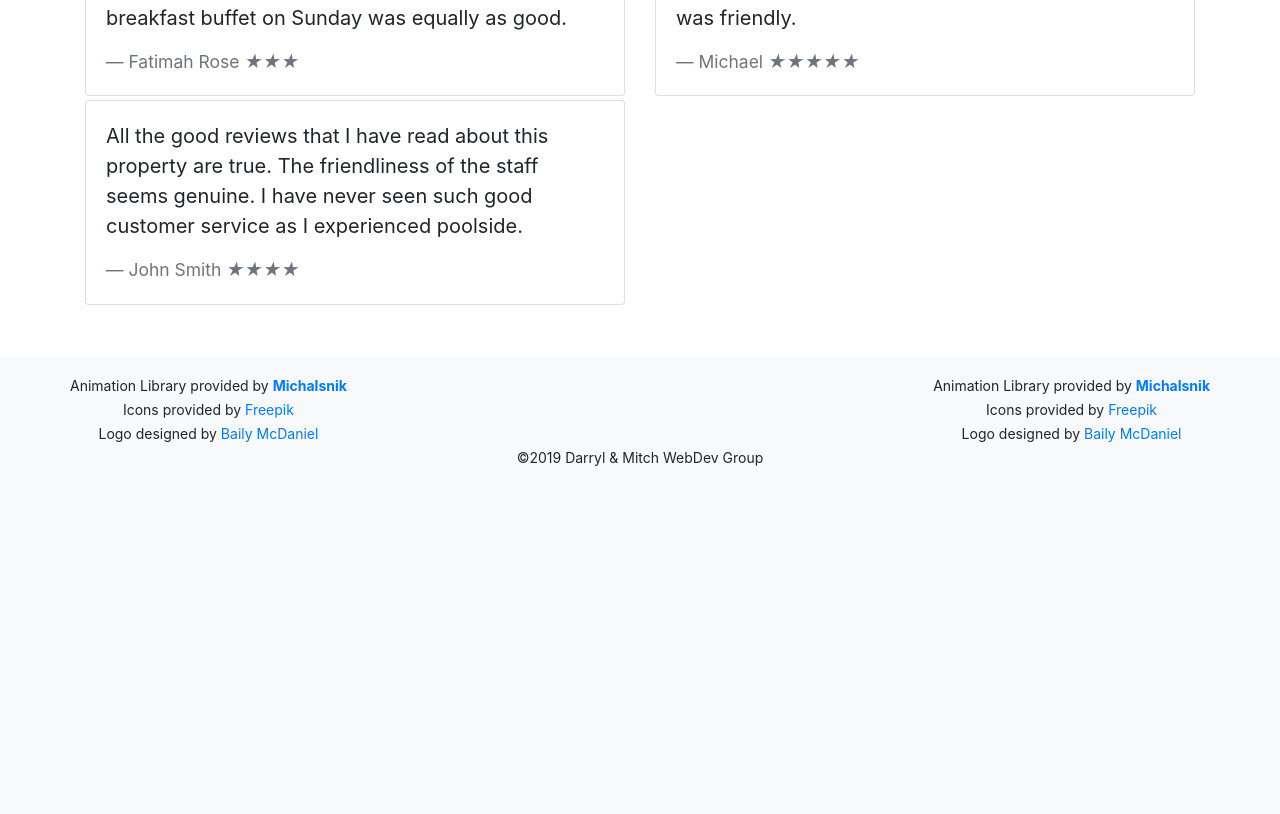
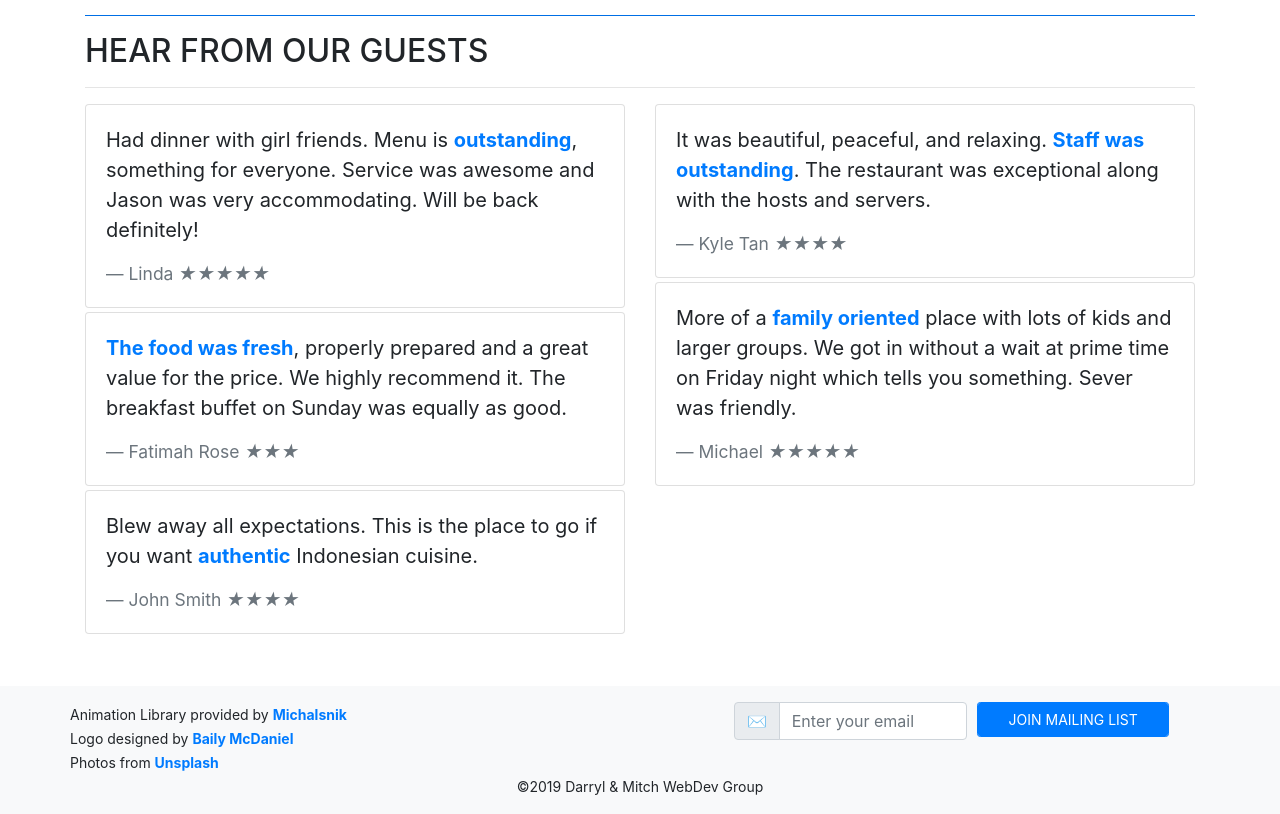
Before and after one commit to MLDeJonghe/CS3500-Final, a PHP site: page / in a window 1280 px wide. Shown: the part 924-1738 px from the top of the page. Before the commit the page ends 1409 px from the top, so only its background shows below. Run offline with PHP 8.4, Linux system fonts and the light colour scheme; some libraries are stand-ins or nearby versions.

Commit message:
Finish footer and home page

```diff
--- a/src/php/checkout_order_display.php
+++ b/src/php/checkout_order_display.php
@@ -9,7 +9,7 @@ $conn = mysqli_connect($mysqlServer, $username, $password, $db);
 
 $price_total = 0;
 
-foreach($_SESSION['orderDetails']['orderItems'] as $key=> $value) {
+foreach($_SESSION['orderDetails']['orderItems'] as $key => $value) {
 
     $itemID = $_SESSION['orderDetails']['orderItems'][$key];
     $sql = "SELECT * FROM menu WHERE dishID = $itemID";
@@ -81,3 +81,5 @@ echo '
             </div>
         </div>
     </li>';
+
+?>
--- a/src/php/footer.inc.php
+++ b/src/php/footer.inc.php
@@ -1,24 +1,37 @@
-<footer class="text-center bg-light mt-5 ">
+<footer class="footer text-center bg-light mt-5 ">
     <div class="container-fluid sticky-bottom">
         <div class="container">
             <div class="row py-3">
                 <div class="col">
                     <div class="row justify-content-between">
-                        <div class="col-5-md">
+                        <div class="col-4-md text-left">
                             <small>Animation Library provided by <a class="font-weight-bold" href="https://michalsnik.github.io/aos/">Michalsnik</a></small>
                             <br>
-                            <small>Icons provided by <a href="https://www.flaticon.com/authors/freepik">Freepik</a></small>
+                            <small>Logo designed by <a class="font-weight-bold" href="https://www.instagram.com/bailydesigns/?hl=en">Baily McDaniel</a></small>
                             <br>
-                            <small>Logo designed by <a href="https://www.instagram.com/bailydesigns/?hl=en">Baily McDaniel</a></small>
+                            <small>Photos from <a class="font-weight-bold" href="https://unsplash.com/">Unsplash</a></small>
                             <br>
                         </div>
-                        <div class="col-5-md">
-                            <small>Animation Library provided by <a class="font-weight-bold" href="https://michalsnik.github.io/aos/">Michalsnik</a></small>
-                            <br>
-                            <small>Icons provided by <a href="https://www.flaticon.com/authors/freepik">Freepik</a></small>
-                            <br>
-                            <small>Logo designed by <a href="https://www.instagram.com/bailydesigns/?hl=en">Baily McDaniel</a></small>
-                            <br>
+                        <div class="col-6-md text-right">
+                            <form action="">
+                                <div class="form-row">
+                                  <div class="col-6">
+
+                                      <div class="input-group">
+                                          <div class="input-group-prepend">
+                                              <div class="input-group-text"><span>&#x2709;</span></div>
+                                          </div>
+                                          <input type="text" class="form-control" id="emailInput" placeholder="Enter your email">
+                                      </div>
+                                  </div>
+
+                                  <div class="col-5">
+
+                                      <button class="btn btn-sm btn-primary form-control" type="">JOIN MAILING LIST</button>
+                                  </div>
+                                </div>
+
+                            </form>
                         </div>
                     </div>
                     <div class="row">
--- a/src/php/index.php
+++ b/src/php/index.php
@@ -1,4 +1,4 @@
-<?php include "sessionHandler.php";?>
+<?php include "sessionHandler.php"; ?>
 
 <!DOCTYPE html>
 <html lang="en">
@@ -35,53 +35,50 @@
             </div>
         </div>
         <div class="row justify-content-between">
-            <div class="col-lg-4 mb-3">
+            <div class="col-lg-6 mb-3">
                 <h2 class="text-uppercase mb-1">About Bumbu</h2>
                 <hr class="my-1">
-                <p>Here at Bumbu, we aim to bring our guest the most authentic Indonesian flavors as possible.
-                    You will be indulged with mouth watering traditional Indonesian dishes and the aroma of spices.
+                <p>Here at Bumbu, we aim to bring our guests the most authentic Indonesian flavors we can.
+                    You will be met with traditional Indonesian dishes and the aroma of spices.
                     At Bumbu, we ensure only the highest quality ingredients will be served to our guests.
                     Our restaurants feature an impeccable atmosphere that will bolster your experience and leave you wanting more.
                     Visit us at one of our three Michigan locations today!
                 </p>
             </div>
             <div class="col-lg-6 text-center">
-                <!-- <div id="carouselExampleIndicators" class="carousel slide " data-ride="carousel">
-                    <ol class="carousel-indicators ">
-                        <li data-target="#carouselExampleIndicators" data-slide-to="0" class="active bg-primary"></li>
-                        <li data-target="#carouselExampleIndicators" data-slide-to="1" class="bg-primary"></li>
-                        <li data-target="#carouselExampleIndicators" data-slide-to="2" class="bg-primary"></li>
-                    </ol>
-                    <div class="carousel-inner">
-                        <div class="carousel-item active w-100">
-                            <a href="menu.php">
-                                <img class="d-block " src="../images/Me.jpg" alt="First slide" height="250">
-                                Hey
-                            </a>
-                        </div>
-                        <div class="carousel-item w-100 h-100">
-                            <img class="d-block" src="../images/pic.jpg" alt="Second slide" height="250">
-                        </div>
-                        <div class="carousel-item w-100 h-100">
-                            <img class="d-block" src="../images/Me.jpg" alt="Third slide" height="250">
-                        </div>
-                    </div>
-                    <a class="carousel-control-prev" href="#carouselExampleIndicators" role="button" data-slide="prev">
-                        <span class="carousel-control-prev-icon" aria-hidden="true"></span>
-                        <span class="sr-only">Previous</span>
-                    </a>
-                    <a class="carousel-control-next" href="#carouselExampleIndicators" role="button" data-slide="next">
-                        <span class="carousel-control-next-icon" aria-hidden="true"></span>
-                        <span class="sr-only">Next</span>
-                    </a>
-                </div> -->
-                <img src="../images/Bumbu_200-01.png" class="w-50">
+                <img src="../images/Bumbu_300-01.png">
             </div>
         </div>
         <hr class="bg-primary">
         <div class="row">
             <div class="col">
-                <h2>Review</h2>
+                <div id="carouselExampleControls" class="carousel slide"  data-ride="carousel">
+                    <div class="carousel-inner">
+                        <div class="carousel-item active">
+                            <img src="../images/indonesian-food.jpg" class="d-block w-100" style="max-height:25rem; object-fit:cover;" alt="Food Platter">
+                        </div>
+                        <div class="carousel-item">
+                            <img src="../images/home_bg.jpg" class="d-block w-100" style="max-height:25rem; object-fit:cover;" alt="...">
+                        </div>
+                        <div class="carousel-item">
+                            <img src="../images/bumbu-bali.jpg" class="d-block w-100" style="max-height:25rem; object-fit:cover;" alt="...">
+                        </div>
+                    </div>
+                    <a class="carousel-control-prev" href="#carouselExampleControls" role="button" data-slide="prev">
+                        <span class="carousel-control-prev-icon" aria-hidden="true"></span>
+                        <span class="sr-only">Previous</span>
+                    </a>
+                    <a class="carousel-control-next" href="#carouselExampleControls" role="button" data-slide="next">
+                        <span class="carousel-control-next-icon" aria-hidden="true"></span>
+                        <span class="sr-only">Next</span>
+                    </a>
+                </div>
+            </div>
+        </div>
+        <hr class="bg-primary">
+        <div class="row">
+            <div class="col">
+                <h2>HEAR FROM OUR GUESTS</h2>
                 <hr>
                 <div class="row justify-content-between">
                     <div class="col-md-6" data-aos="fade-up">
@@ -90,7 +87,7 @@
                                 <div class="card mb-1 ">
                                     <div class="card-body">
                                         <blockquote class="blockquote mb-0 ">
-                                            <p>Had dinner with girl friends. Menu is perfect, something for everyone. Service was awesome and Jason was very accommodating. Will be back definitely!</p>
+                                            <p>Had dinner with girl friends. Menu is <strong class="text-primary">outstanding</strong>, something for everyone. Service was awesome and Jason was very accommodating. Will be back definitely!</p>
                                             <footer class="blockquote-footer">Linda <cite title="Source Title">&starf;&starf;&starf;&starf;&starf;</cite></footer>
                                         </blockquote>
                                     </div>
@@ -102,7 +99,7 @@
                                 <div class="card  mb-1">
                                     <div class="card-body">
                                         <blockquote class="blockquote mb-0">
-                                            <p>The food was fresh, properly prepared and a great value for the price. We highly recommend it. The breakfast buffet on Sunday was equally as good.</p>
+                                            <p><strong class="text-primary">The food was fresh</strong>, properly prepared and a great value for the price. We highly recommend it. The breakfast buffet on Sunday was equally as good.</p>
                                             <footer class="blockquote-footer">Fatimah Rose <cite title="Source Title">&starf;&starf;&starf;</cite></footer>
                                         </blockquote>
                                     </div>
@@ -114,7 +111,7 @@
                                 <div class="card  mb-1">
                                     <div class="card-body">
                                         <blockquote class="blockquote mb-0">
-                                            <p>All the good reviews that I have read about this property are true. The friendliness of the staff seems genuine. I have never seen such good customer service as I experienced poolside.</p>
+                                            <p>Blew away all expectations. This is the place to go if you want <strong class="text-primary">authentic</strong> Indonesian cuisine.</p>
                                             <footer class="blockquote-footer">John Smith <cite title="Source Title">&starf;&starf;&starf;&starf;</cite></footer>
                                         </blockquote>
                                     </div>
@@ -129,7 +126,7 @@
                                 <div class="card mb-1">
                                     <div class="card-body">
                                         <blockquote class="blockquote mb-0">
-                                            <p>It was beautiful-peaceful and relaxing. Staff was outstanding. The restaurant was exceptional along with the hosts and servers.</p>
+                                            <p>It was beautiful, peaceful, and relaxing. <strong class="text-primary">Staff was outstanding</strong>. The restaurant was exceptional along with the hosts and servers.</p>
                                             <footer class="blockquote-footer">Kyle Tan <cite title="Source Title">&starf;&starf;&starf;&starf;</cite></footer>
                                         </blockquote>
                                     </div>
@@ -141,7 +138,7 @@
                                 <div class="card  mb-1">
                                     <div class="card-body">
                                         <blockquote class="blockquote mb-0">
-                                            <p>More of a family oriented place with lots of kids and larger groups. We got in without a wait at prime time on Friday night which tells you something. Sever was friendly.</p>
+                                            <p>More of a <strong class="text-primary">family oriented</strong> place with lots of kids and larger groups. We got in without a wait at prime time on Friday night which tells you something. Sever was friendly.</p>
                                             <footer class="blockquote-footer">Michael <cite title="Source Title">&starf;&starf;&starf;&starf;&starf;</cite></footer>
                                         </blockquote>
                                     </div>
@@ -159,10 +156,9 @@
         AOS.init();
     </script>
 </body>
-<footer>
-    <?php
-    include "footer.inc.php";
-    ?>
-</footer>
+
+<?php
+include "footer.inc.php";
+?>
 
 </html>
--- a/src/php/menu.php
+++ b/src/php/menu.php
@@ -483,8 +483,8 @@ if (!isset($conn)) {
 
 </body>
 
-<footer>
-    <?php include 'footer.inc.php';?>
-</footer>
+
+<?php include 'footer.inc.php'; ?>
+
 
 </html>
--- a/src/php/order_handler.php
+++ b/src/php/order_handler.php
@@ -4,10 +4,10 @@
     if($_SERVER['REQUEST_METHOD'] === "POST"){
 
         if($_GET['proceed'] === "true"){
-            header('Location: checkout.php');
+            header('Location: ./checkout.php');
         }else{
             session_destroy();
-            header('Location: order.php');
+            header('Location: ./order.php');
         }
     }
 
```
Also changed, not shown: src/php/about.php (+8 -4 lines), src/php/location.php (+11 -10 lines), src/php/order.php (+6 -6 lines), src/images/Bumbu_300-01.png (added), src/images/bumbu-bali.jpg (added), src/images/home_bg.jpg (renamed from src/images/home_bg.jpeg), src/images/indonesian-food.jpg (added).
